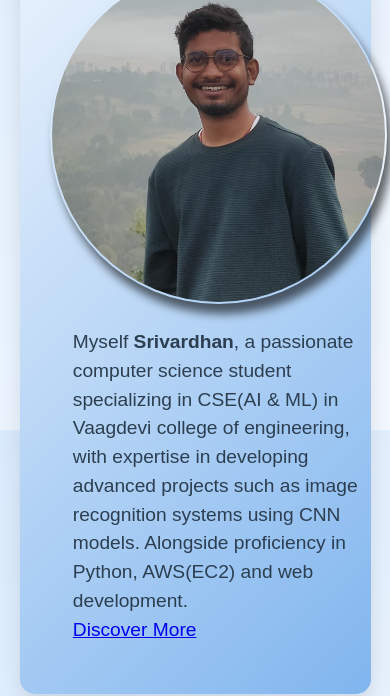
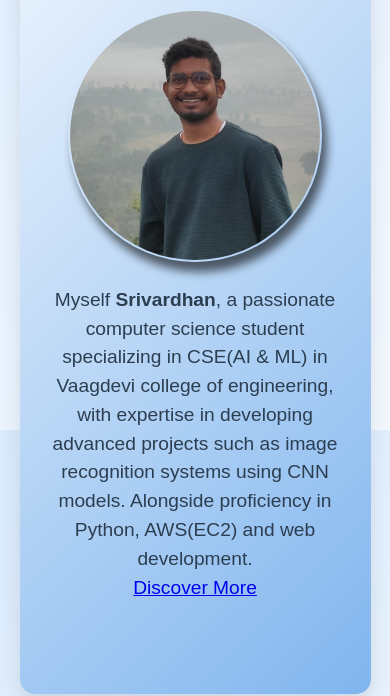
Before and after one commit to srivardhan8919/My-portfolio, a plain HTML site: page index.html in a window 390 px wide. Shown: the part 414-1110 px from the top of the page. Drawn offline with Linux system fonts and the light colour scheme.

Commit message:
Update profile_styles.css

```diff
--- a/profile_styles.css
+++ b/profile_styles.css
@@ -446,7 +446,18 @@ html, body {
         height: auto;
     }
 
-    .slide1 > div:nth-child(2),
+    .slide1 > div:nth-child(2){
+        flex-direction: column;
+        text-align: center;
+    }
+
+    .slide1 p{
+        text-align: center;
+    }
+
+    .slide1 img{
+        height: 30vh;
+    }
     .proj-container {
         flex-direction: column;
         align-items: center;
```
